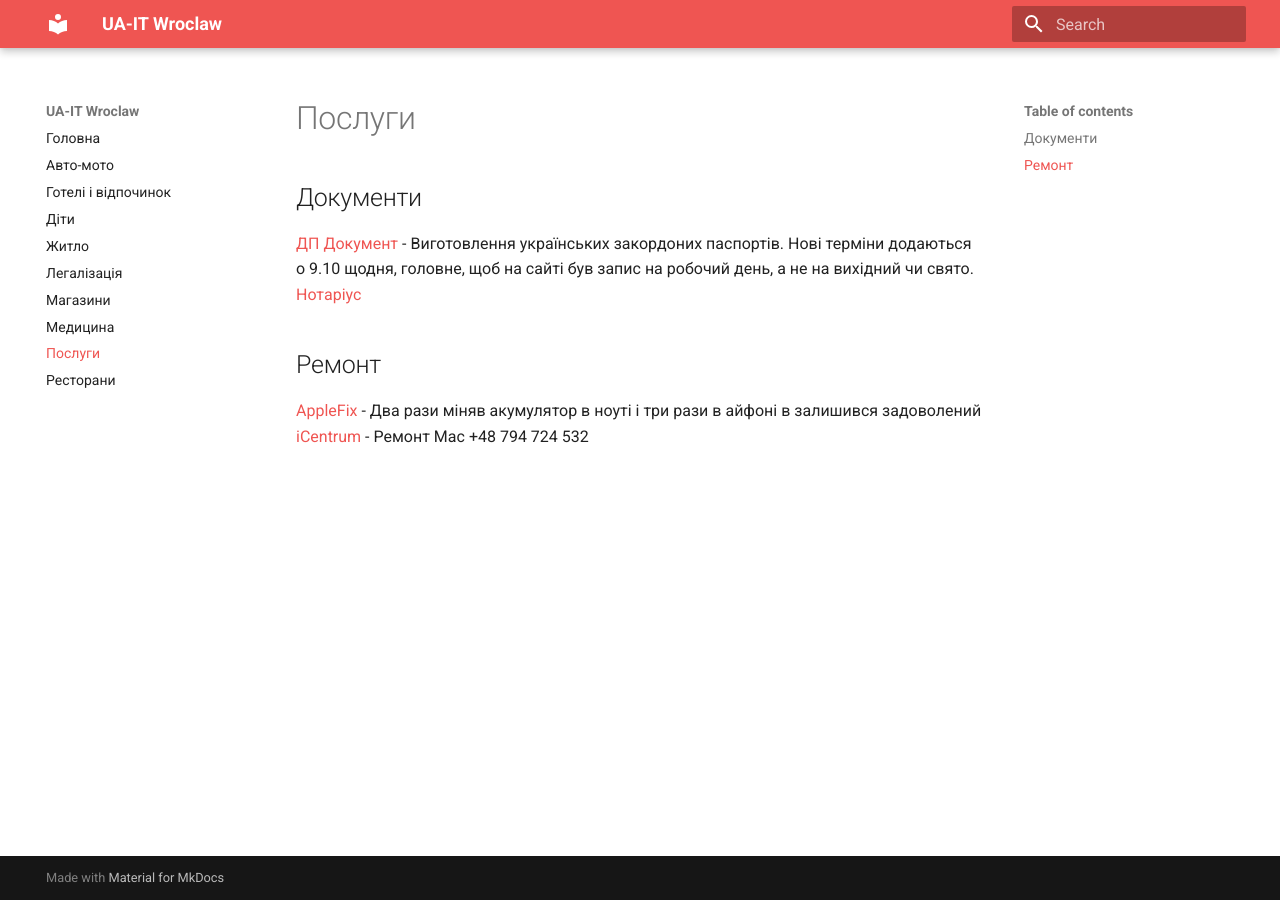
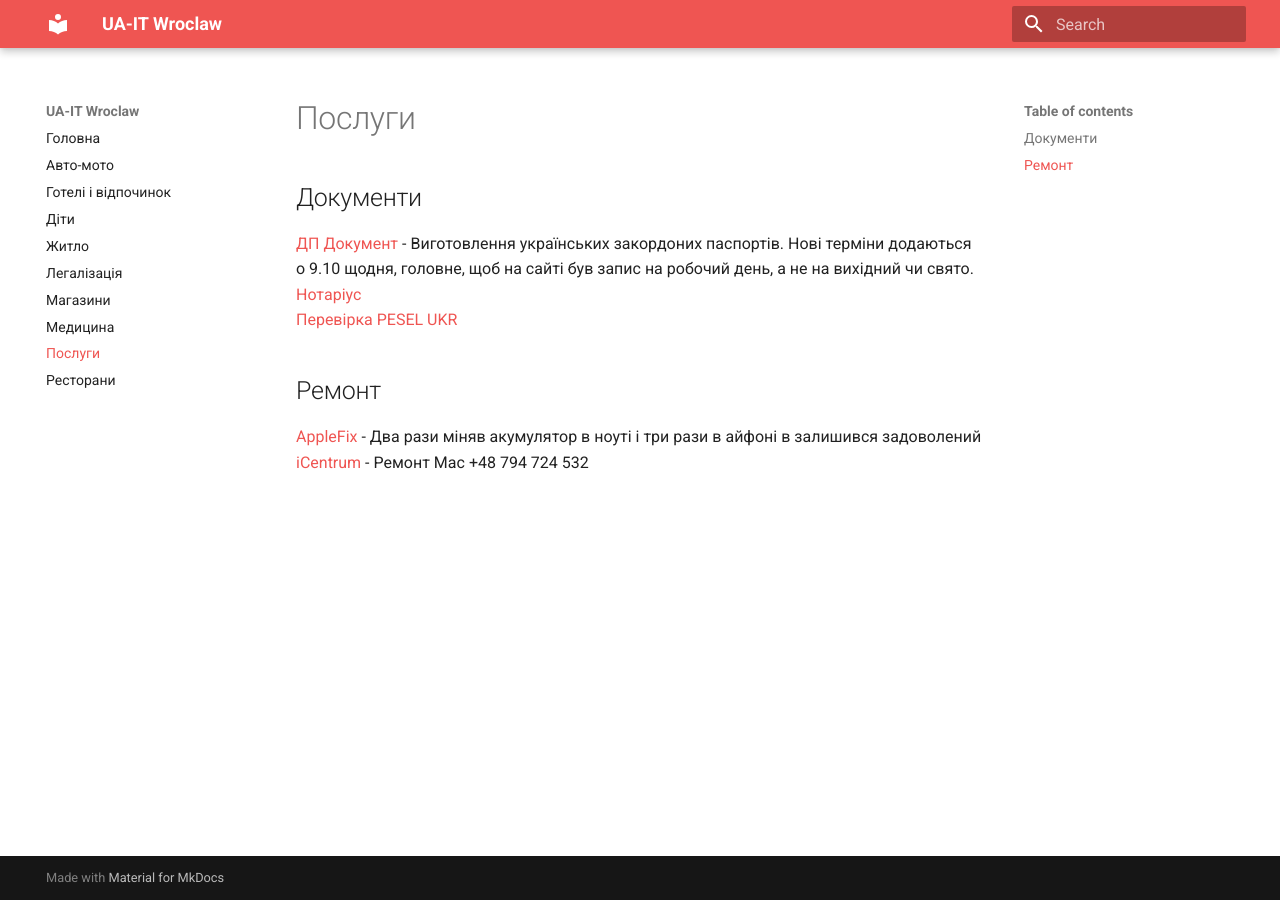
Before and after one commit to WladMl/ua-it-wro, an MkDocs documentation site: the page built from docs/services.md, in a window 1280 px wide. Built offline with MkDocs 1.6.1 and Material for MkDocs 9.7.7, drawn with Linux system fonts in a browser that asks for light colours.

Commit message:
fix content

```diff
--- a/docs/services.md
+++ b/docs/services.md
@@ -3,7 +3,8 @@
 
 ## Документи
 [ДП Документ][1] - Виготовлення українських закордоних паспортів. Нові терміни додаються о 9.10 щодня, головне, щоб на сайті був запис на робочий день, а не на вихідний чи свято.<br />
-[Нотаріус][2]
+[Нотаріус][2]<br />
+[Перевірка PESEL UKR][5]
 
 ## Ремонт
 [AppleFix][3] - Два рази міняв акумулятор в ноуті і три рази в айфоні в
```
Also changed, not shown: other parts of docs/services.md (+1 -0 lines).
